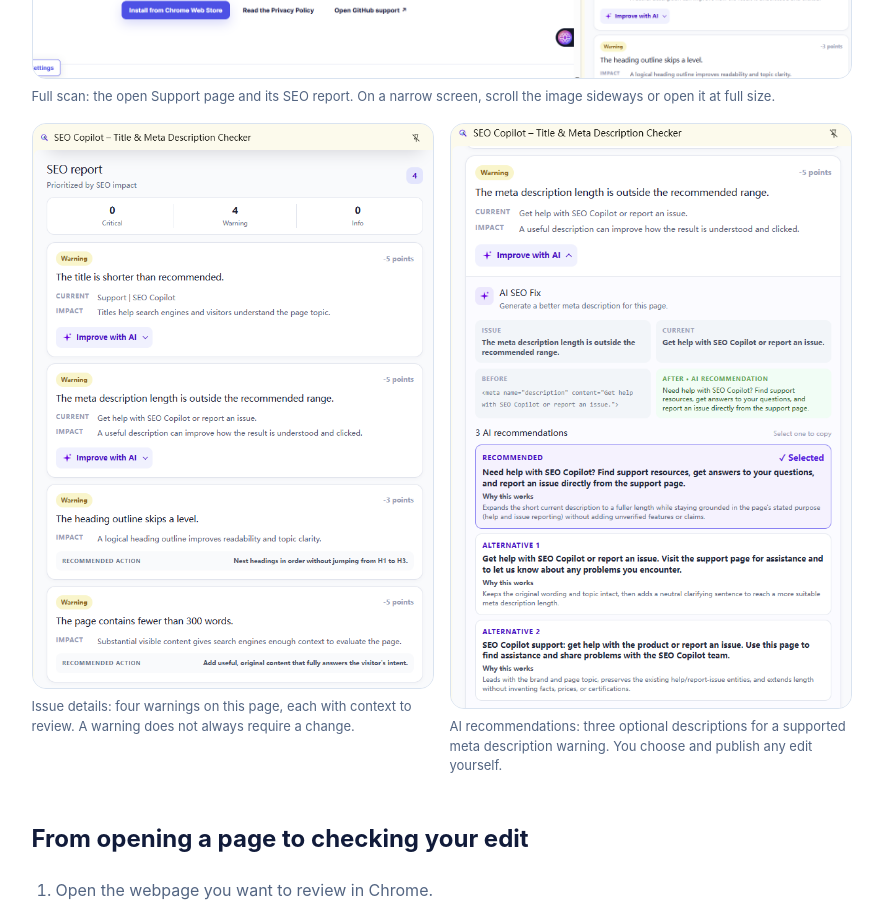
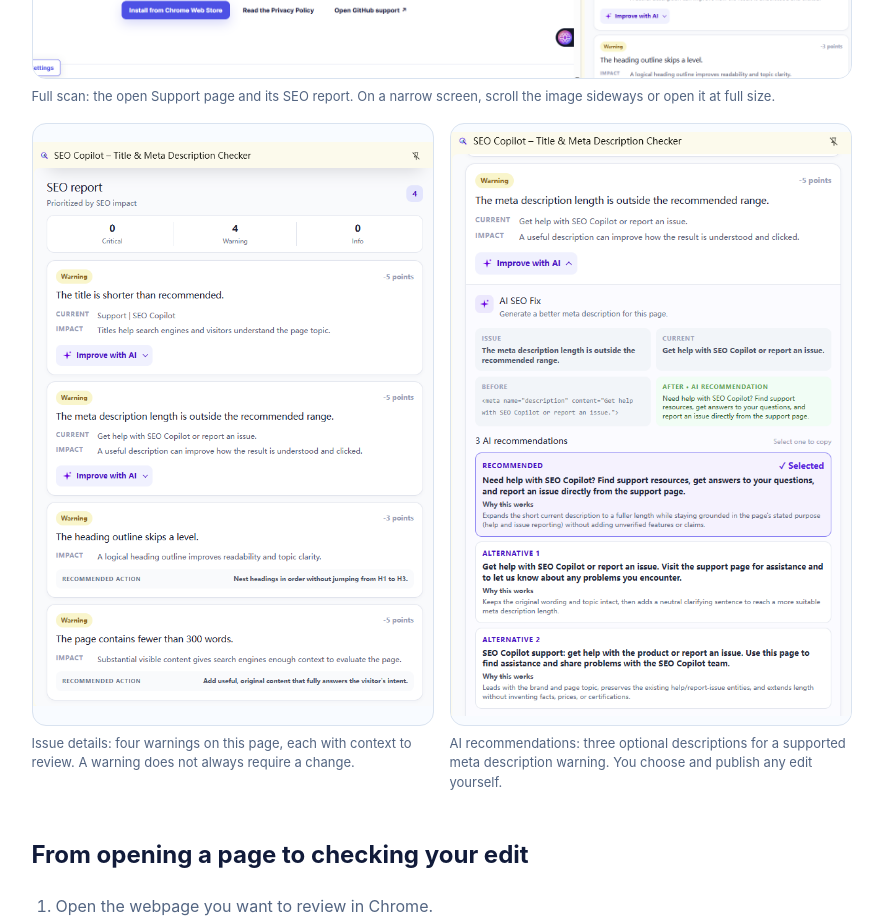
Before and after one commit to sumei7550/SEO-Copilot, a Next.js app in the folder website/: page /features in a window 1280 px wide. Shown: the part 1940-2863 px from the top of the page, without its empty margins (191-1074 px from the left). Built offline with nearby package versions, Linux system fonts and the light colour scheme; no server answers.

Commit message:
fix(website): align Features screenshot panels

```diff
--- a/website/src/app/(site)/globals.css
+++ b/website/src/app/(site)/globals.css
@@ -196,4 +196,6 @@
 .features-screenshots figcaption{margin-top:8px;color:var(--muted);font-size:13px;line-height:1.5}
 .features-detail-shots{display:grid;grid-template-columns:repeat(2,minmax(0,1fr));gap:16px;align-items:start}
 .features-detail-shots figure{margin-top:16px}
+.features-detail-shots figure a{display:grid;place-items:center;aspect-ratio:2/3}
+.features-detail-shots img{width:100%;height:100%;object-fit:contain}
 @media(max-width:640px){.features-scan-shot a{direction:rtl}.features-scan-shot img{width:900px;max-width:none;height:auto}.features-detail-shots{grid-template-columns:1fr}.features-detail-shots figure{max-width:480px}}
```
